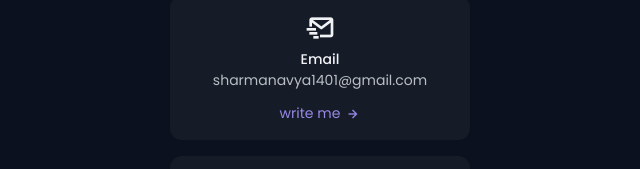
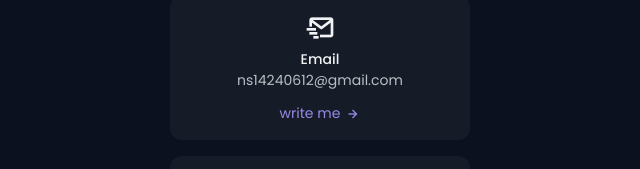
Before and after one commit to navya1424/url, a plain HTML site: page index.html in a window 1280 px wide. Shown: the part 4761-4930 px from the top of the page, 320-960 px from the left. Drawn offline with nearby package versions, Linux system fonts and the light colour scheme.

Commit message:
new commit

```diff
--- a/index.html
+++ b/index.html
@@ -83,7 +83,7 @@
             <div class="home__buttons">
               <a
                 download=""
-                href="assets/pdf/Navya Sharma - CV.pdf"
+                href="assets/pdf/Navya Sharma Resume.pdf"
                 class="button button--ghost"
               >
                 Download CV
@@ -498,9 +498,9 @@
                 <div class="contact__card">
                   <i class='bx bx-mail-send contact__card-icon'></i>
                   <h3 class="contact__card-title">Email</h3>
-                  <span class="contact__card-data">sharmanavya1401@gmail.com</span>
+                  <span class="contact__card-data">ns14240612@gmail.com</span>
 
-                  <a href="mailto:sharmanavya1401@gmail.com" target="_blank" class="contact__button">
+                  <a href="mailto:ns14240612@gmail.com" target="_blank" class="contact__button">
                     write me <i class='bx bx-right-arrow-alt contact__button-icon'></i>
                   </a>
                 </div>
```
Also changed, not shown: 2 other files.
